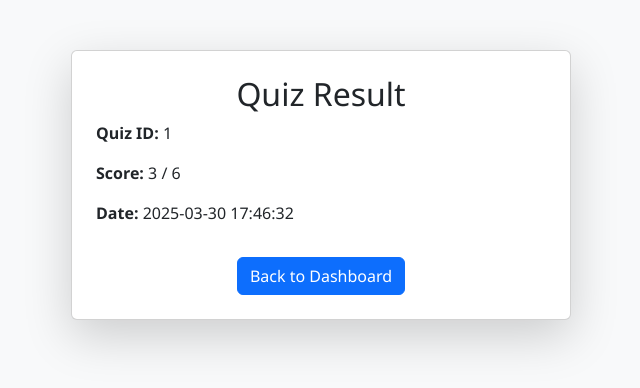
After one commit to AnnaTomson/Quiz-Master, a Flask app: page /view_result/1 in a window 1280 px wide. The commit adds this page. Shown: the top 388 px of the page, without its empty margins (319-959 px from the left). Run offline with Flask 3, Linux system fonts and the light colour scheme; a user stored in the database is signed in.

Commit message:
all details

```diff
--- a/app/routes.py
+++ b/app/routes.py
@@ -1,6 +1,6 @@
 from app import app, db, bcrypt
 from flask import render_template, redirect, flash, url_for, request, session
-from app.models import User, Subject, Chapter, Quiz, Questions
+from app.models import User, Subject, Chapter, Quiz, Questions, QuizResult
 from app.forms import SubjectForm, ChapterForm, RegistrationForm
 from flask_login import login_user, logout_user, login_required, LoginManager, current_user
 from flask_bcrypt import Bcrypt
@@ -450,3 +450,53 @@ def view_questions(quiz_id):
 @app.teardown_appcontext
 def shutdown_session(exception=None):
     db.session.remove()
+
+
+@app.route('/submit_quiz/<int:quiz_id>', methods=['POST'])
+@login_required
+def submit_quiz(quiz_id):
+    quiz = Quiz.query.get_or_404(quiz_id)
+    questions = quiz.questions  # Assuming relationship is defined
+    total_questions = len(questions)
+    correct_answers = 0
+
+    # Loop over each question and compare user answer to correct answer.
+    for question in questions:
+        # Form field is expected as "question_<question.id>"
+        user_answer = request.form.get(f"question_{question.id}")
+        if user_answer and user_answer.strip() == question.correct_option:
+            correct_answers += 1
+
+    score = correct_answers
+
+    # Create a new QuizResult record for the current user
+    new_result = QuizResult(
+        user_id=current_user.id,
+        quiz_id=quiz.id,
+        score=score,
+        total_questions=total_questions
+    )
+
+    try:
+        db.session.add(new_result)
+        db.session.commit()
+        flash('Quiz submitted successfully!', 'success')
+    except Exception as e:
+        db.session.rollback()
+        flash(f'Error saving quiz result: {e}', 'danger')
+        return redirect(url_for('user_dashboard'))
+
+    # Redirect to a page that shows the result. For example, "view_result".
+    return redirect(url_for('view_result_by_quiz', quiz_id=quiz_id))
+
+
+#view quiz result
+@app.route('/view_result/<int:quiz_id>', endpoint='view_result_by_quiz')
+@login_required
+def view_result_by_quiz(quiz_id):
+    result = QuizResult.query.filter_by(quiz_id=quiz_id, user_id=current_user.id)\
+                             .order_by(QuizResult.attempt_date.desc()).first()
+    if not result:
+        flash('You have not taken this quiz yet.', 'warning')
+        return redirect(url_for('user_dashboard'))
+    return render_template('view_result.html', result=result)
--- /dev/null
+++ b/app/templates/view_result.html
@@ -0,0 +1,27 @@
+<!DOCTYPE html>
+<html lang="en">
+<head>
+  <meta charset="UTF-8">
+  <meta name="viewport" content="width=device-width, initial-scale=1">
+  <title>Quiz Result</title>
+  <link rel="stylesheet" href="https://cdn.jsdelivr.net/npm/bootstrap@5.3.2/dist/css/bootstrap.min.css">
+  <style>
+    body { background-color: #f8f9fa; font-family: 'Segoe UI', sans-serif; }
+    .result-card { max-width: 500px; margin: 50px auto; }
+  </style>
+</head>
+<body>
+  <div class="container">
+    <div class="card result-card shadow-lg p-4">
+      <h2 class="text-center">Quiz Result</h2>
+      <p><strong>Quiz ID:</strong> {{ result.quiz_id }}</p>
+      <p><strong>Score:</strong> {{ result.score }} / {{ result.total_questions }}</p>
+      <p><strong>Date:</strong> {{ result.attempt_date.strftime('%Y-%m-%d %H:%M:%S') }}</p>
+      <div class="text-center mt-3">
+        <a href="{{ url_for('user_dashboard') }}" class="btn btn-primary">Back to Dashboard</a>
+      </div>
+    </div>
+  </div>
+  <script src="https://cdn.jsdelivr.net/npm/bootstrap@5.3.2/dist/js/bootstrap.bundle.min.js"></script>
+</body>
+</html>
```
Also changed, not shown: app/models.py (+10 -0 lines), app/templates/start_quiz.html (+69 -26 lines), app/templates/user_dashboard.html (+12 -2 lines), migrations/versions/c1170c1c089d_.py (added, +52 -0 lines), instance/quizvista.db.
